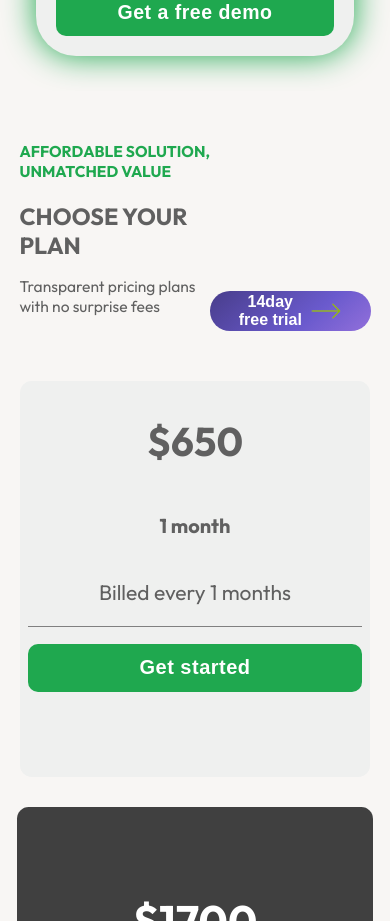
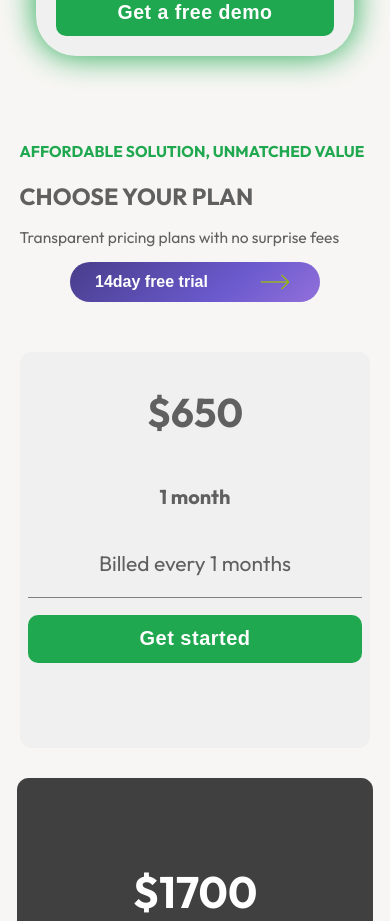
Before and after one commit to RevaGee/Cashio, a React (Create React App) app: page / in a window 390 px wide. Shown: the part 2642-3563 px from the top of the page. Built offline with nearby package versions, Linux system fonts and the light colour scheme.

Commit message:
created pricing animation

```diff
--- a/src/components/Pricing/index.tsx
+++ b/src/components/Pricing/index.tsx
@@ -2,9 +2,32 @@ import React from "react";
 import './styles.scss'
 import {useTranslation} from "react-i18next";
 import Arrow from '../../images/icons/output-onlinegiftools.gif'
+import {useInView} from "react-intersection-observer";
+import { motion } from "framer-motion";
 
 export const Pricing = () => {
     const {t} = useTranslation()
+
+    const [ref_pricing_text, inView_pricing_text] = useInView({
+        triggerOnce: true,
+        threshold: 0.1,
+    });
+    const [ref_pricing_sticker, inView_pricing_sticker] = useInView({
+        triggerOnce: true,
+        threshold: 0.1,
+    });
+    const [ref_pricing_1, inView_pricing_1] = useInView({
+        triggerOnce: true,
+        threshold: 0.5,
+    });
+    const [ref_pricing_2, inView_pricing_2] = useInView({
+        triggerOnce: true,
+        threshold: 0.5,
+    });
+    const [ref_pricing_3, inView_pricing_3] = useInView({
+        triggerOnce: true,
+        threshold: 0.5,
+    });
 
     const handleTelegramLink = () => {
         window.open('https://t.me/zheka_revor', '_blank');
@@ -14,17 +37,35 @@ export const Pricing = () => {
         <div className = 'pricing'>
             <div className = 'pricing_media'>
                 <div className='pricing_top'>
-                    <div className='pricing_text'>
+                    <motion.div
+                        ref={ref_pricing_text}
+                        className='pricing_text'
+                        initial={{opacity: 0, x: 0}}
+                        animate={{opacity: inView_pricing_text ? 1 : 0, x: inView_pricing_text ? 0 : -200}}
+                        transition={{duration: 1}}
+                    >
                         <h4>AFFORDABLE SOLUTION, UNMATCHED VALUE</h4>
                         <h1>CHOOSE YOUR PLAN</h1>
                         <p>Transparent pricing plans with no surprise fees</p>
-                    </div>
-                    <button className = 'pricing_top_btn' onClick={handleTelegramLink}>
+                    </motion.div>
+                    <motion.button
+                        ref={ref_pricing_sticker}
+                        className = 'pricing_top_btn' onClick={handleTelegramLink}
+                        initial={{opacity: 0, x: 0}}
+                        animate={{opacity: inView_pricing_sticker ? 1 : 0, x: inView_pricing_sticker ? 0 : 200}}
+                        transition={{duration: 1}}
+                    >
                         14day free trial<img className='gif' src={Arrow} alt=''/>
-                    </button>
+                    </motion.button>
                 </div>
                 <div className='pricing_content'>
-                    <div className='overlays_box'>
+                    <motion.div
+                        ref={ref_pricing_1}
+                        className='overlays_box'
+                        initial={{opacity: 0, x: 0}}
+                        animate={{opacity: inView_pricing_1 ? 1 : 0, x: inView_pricing_1 ? 0 : -150}}
+                        transition={{duration: 1}}
+                    >
                         <div className='under_head_pricing'>
                             <h1>$650</h1>
                         </div>
@@ -37,8 +78,14 @@ export const Pricing = () => {
                         <button className='demo_contacts_pricing' onClick={handleTelegramLink}>
                             {t('Get started')}
                         </button>
-                    </div>
-                    <div className='overlays_box_3'>
+                    </motion.div>
+                    <motion.div
+                        ref={ref_pricing_2}
+                        className='overlays_box_3'
+                        initial={{opacity: 0, y: 0}}
+                        animate={{opacity: inView_pricing_2 ? 1 : 0, y: inView_pricing_2 ? 0 : 200}}
+                        transition={{duration: 1}}
+                    >
                         <div className='under_head_pricing_3'>
                             <h1>$1700</h1>
                         </div>
@@ -51,8 +98,14 @@ export const Pricing = () => {
                         <button className='demo_contacts_pricing_main' onClick={handleTelegramLink}>
                             {t('Get started')}
                         </button>
-                    </div>
-                    <div className='overlays_box'>
+                    </motion.div>
+                    <motion.div
+                        ref={ref_pricing_3}
+                        className='overlays_box'
+                        initial={{opacity: 0, x: 0}}
+                        animate={{opacity: inView_pricing_3 ? 1 : 0, x: inView_pricing_3 ? 0 : 150}}
+                        transition={{duration: 1}}
+                    >
                         <div className='under_head_pricing'>
                             <h1>$2900</h1>
                         </div>
@@ -65,7 +118,7 @@ export const Pricing = () => {
                         <button className='demo_contacts_pricing' onClick={handleTelegramLink}>
                             {t('Get started')}
                         </button>
-                    </div>
+                    </motion.div>
                 </div>
             </div>
         </div>
--- a/src/components/Pricing/styles.scss
+++ b/src/components/Pricing/styles.scss
@@ -3,6 +3,7 @@
   justify-content: center;
   align-self: center;
   margin-bottom: 100px;
+  overflow: hidden;
   &_media{
     width: 100%;
   }
@@ -26,7 +27,7 @@
     background-image: linear-gradient(319deg, #9370DB -1%, #6A5ACD 37%, #483D8B 100%);
     border: none;
     color: white;
-    transition: 0.5s ease;
+    transition: box-shadow 0.5s ease;
     &:hover{
       box-shadow: 0 0 22px #6A5ACD;
     }
@@ -54,7 +55,7 @@
   background-color: var(--boxColor);
   border-radius: 3vw;
   //height: 350px;
-  transition: 0.3s ease;
+  transition: transform, box-shadow 0.3s ease;
   &:hover{
     transform: translateY(-15px);
     box-shadow: 0 0 22px #1FA84F;
@@ -72,7 +73,7 @@
   //height: 380px;
   background-color: var(--black_color_pricing);
   border-radius: 3vw;
-  transition: 0.3s ease;
+  transition: transform, box-shadow 0.3s ease;
   &:hover{
     transform: translateY(-15px);
     box-shadow: 0 0 22px #1FA84F;
@@ -280,7 +281,7 @@
         flex-direction: row;
         .overlays_box{
           width: 310px;
-          transition: 0.3s ease;
+          transition: transform, box-shadow 0.3s ease;
           &:hover{
             transform: translateY(-20px);
             box-shadow: 0 0 22px #1FA84F;
@@ -288,7 +289,7 @@
         }
         .overlays_box_3{
           width: 340px;
-          transition: 0.3s ease;
+          transition: transform, box-shadow 0.3s ease;
           &:hover{
             transform: translateY(-20px);
             box-shadow: 0 0 22px #1FA84F;
@@ -325,6 +326,12 @@
   }
 }
 @media(max-width: 768px){
+  .pricing_top{
+    flex-direction: column;
+    .pricing_top_btn{
+      align-self: center;
+    }
+  }
   .pricing_text{
     h1{
       font-size: 6vw;
```
